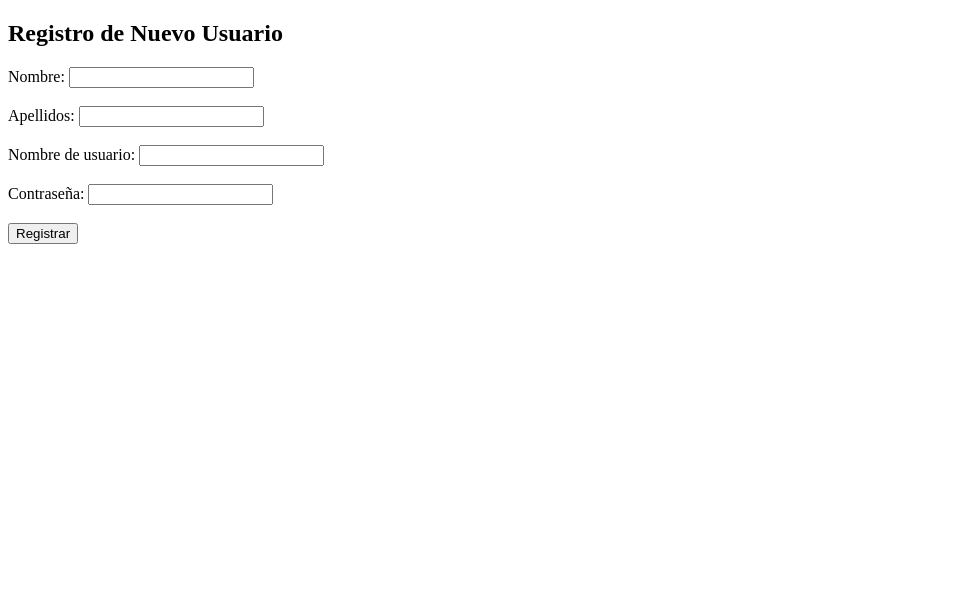
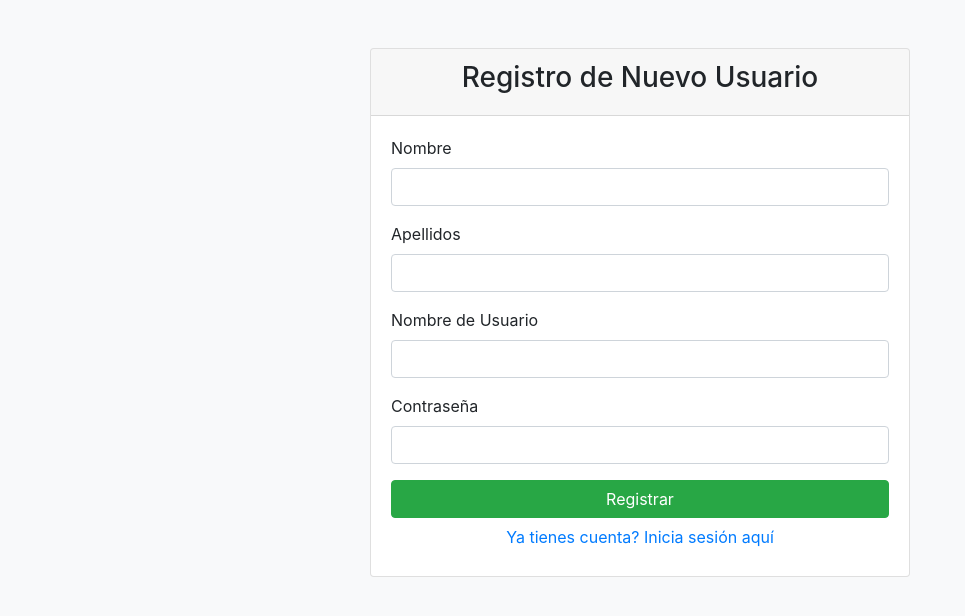
Before and after one commit to MateuCarbonell/act18-19-20_PHP_BDD, a PHP site: page /register.php in a window 1280 px wide. Shown: the top 616 px of the page, without its empty margins (0-965 px from the left). Run offline with PHP 8.4, Linux system fonts and the light colour scheme.

Commit message:
Update register.php

```diff
--- a/register.php
+++ b/register.php
@@ -14,7 +14,7 @@
         header("Location: intranet.php");
         exit();
     } else {
-        echo "Error al registrar al usuario";
+        echo "<div class='alert alert-danger'>Error al registrar al usuario</div>";
     }
 }
 ?>
@@ -23,24 +23,49 @@
 <html lang="es">
 <head>
     <meta charset="UTF-8">
+    <meta name="viewport" content="width=device-width, initial-scale=1.0">
     <title>Registro de Usuario</title>
+    <link href="https://stackpath.bootstrapcdn.com/bootstrap/4.5.2/css/bootstrap.min.css" rel="stylesheet">
 </head>
-<body>
-    <h2>Registro de Nuevo Usuario</h2>
-    <form action="register.php" method="POST">
-        <label for="nombre">Nombre:</label>
-        <input type="text" id="nombre" name="nombre" required><br><br>
+<body class="bg-light">
+    <div class="container">
+        <div class="row justify-content-center">
+            <div class="col-md-6 mt-5">
+                <div class="card">
+                    <div class="card-header text-center">
+                        <h3>Registro de Nuevo Usuario</h3>
+                    </div>
+                    <div class="card-body">
+                        <form action="register.php" method="POST">
+                            <div class="form-group">
+                                <label for="nombre">Nombre</label>
+                                <input type="text" id="nombre" name="nombre" class="form-control" required>
+                            </div>
+                            <div class="form-group">
+                                <label for="apellido">Apellidos</label>
+                                <input type="text" id="apellido" name="apellido" class="form-control" required>
+                            </div>
+                            <div class="form-group">
+                                <label for="username">Nombre de Usuario</label>
+                                <input type="text" id="username" name="username" class="form-control" required>
+                            </div>
+                            <div class="form-group">
+                                <label for="password">Contraseña</label>
+                                <input type="password" id="password" name="password" class="form-control" required>
+                            </div>
+                            <button type="submit" class="btn btn-success btn-block">Registrar</button>
+                        </form>
+                        <div class="text-center">
+                            <a href="login.php" class="btn btn-link">Ya tienes cuenta? Inicia sesión aquí</a>
+                        </div>
+                    </div>
+                </div>
+            </div>
+        </div>
+    </div>
 
-        <label for="apellido">Apellidos:</label>
-        <input type="text" id="apellido" name="apellido" required><br><br>
-
-        <label for="username">Nombre de usuario:</label>
-        <input type="text" id="username" name="username" required><br><br>
-
-        <label for="password">Contraseña:</label>
-        <input type="password" id="password" name="password" required><br><br>
-
-        <input type="submit" value="Registrar">
-    </form>
+    <script src="https://code.jquery.com/jquery-3.5.1.slim.min.js"></script>
+    <script src="https://cdn.jsdelivr.net/npm/@popperjs/core@2.9.3/dist/umd/popper.min.js"></script>
+    <script src="https://stackpath.bootstrapcdn.com/bootstrap/4.5.2/js/bootstrap.min.js"></script>
 </body>
 </html>
```
